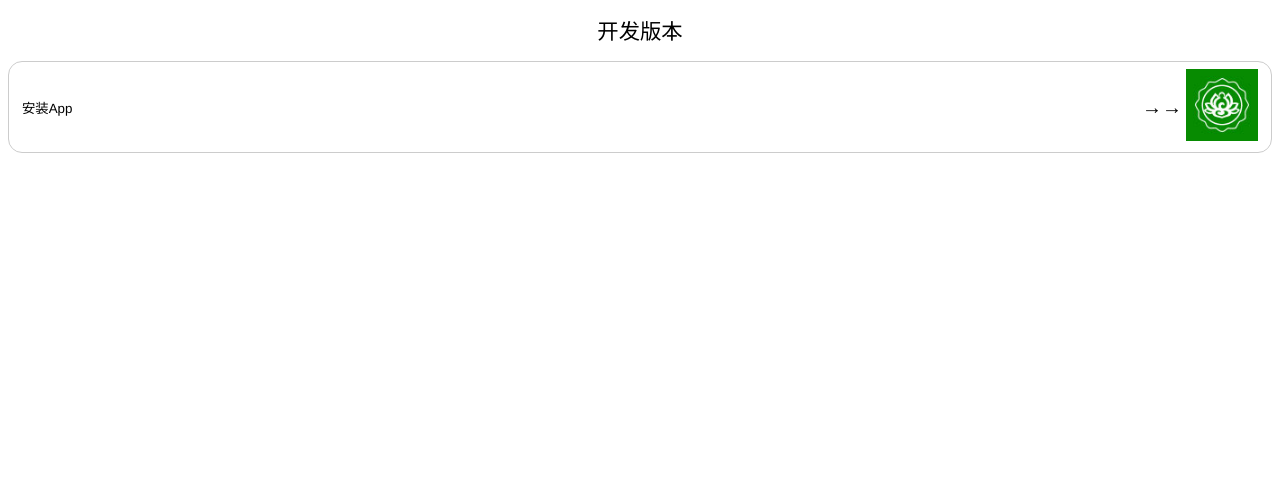
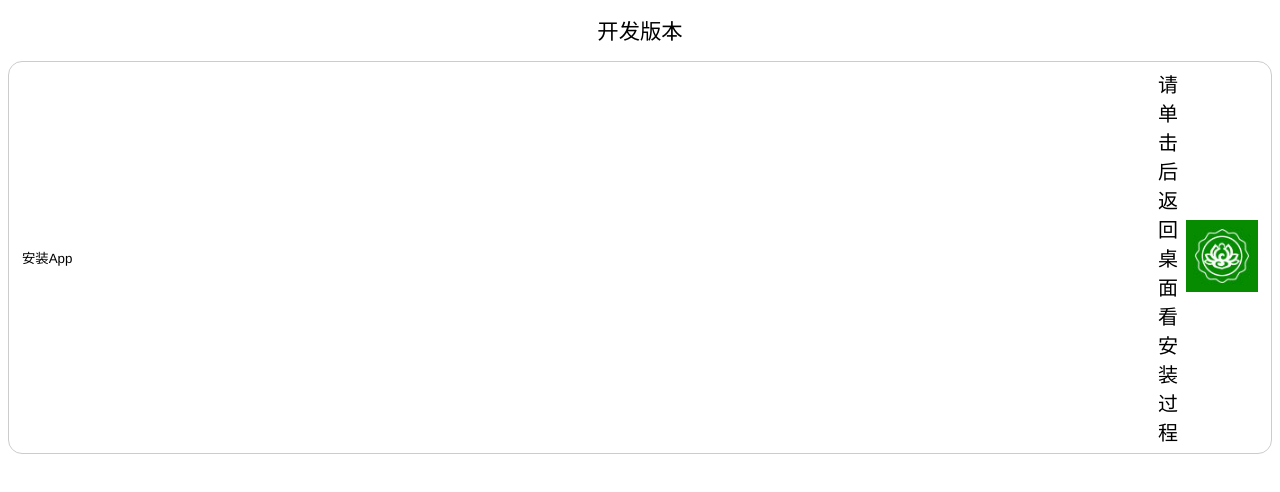
Before and after one commit to gxw968/xunzai, a plain HTML site: page index.html in a window 1280 px wide. Drawn offline with Linux system fonts and the light colour scheme.

Commit message:
Add files via upload

```diff
--- a/index.html
+++ b/index.html
@@ -45,7 +45,7 @@
     <table>
         <tr>
         <td class="instructions">安装App</td>
-        <td width="24" class="arrow">→→</td>
+        <td width="24" class="arrow">请单击后返回桌面看安装过程</td>
         <td width="72" class="imagelink">
             <a href="itms-services://?action=download-manifest&url=https://raw.githubusercontent.com/gxw968/xunzai/master/manifest.plist">
                 <img src="80.png" height="72" width="72" />
```
